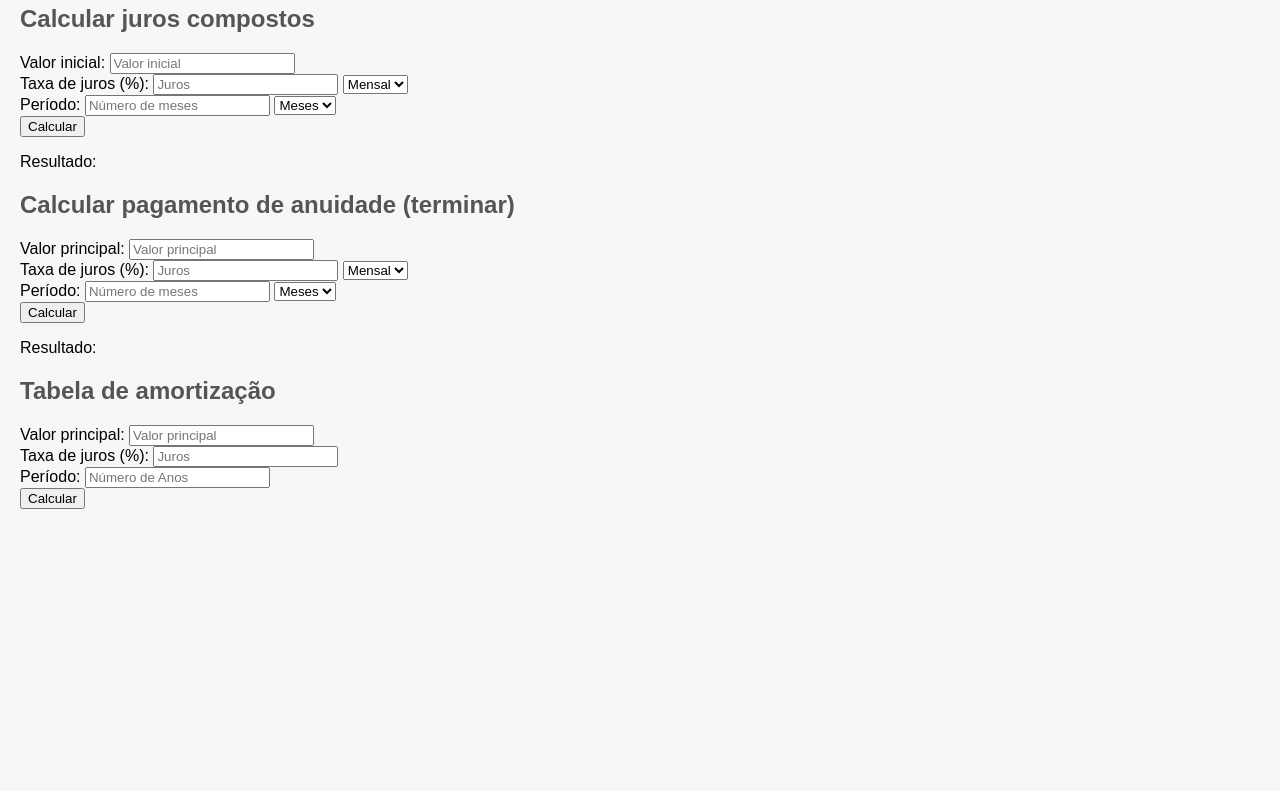
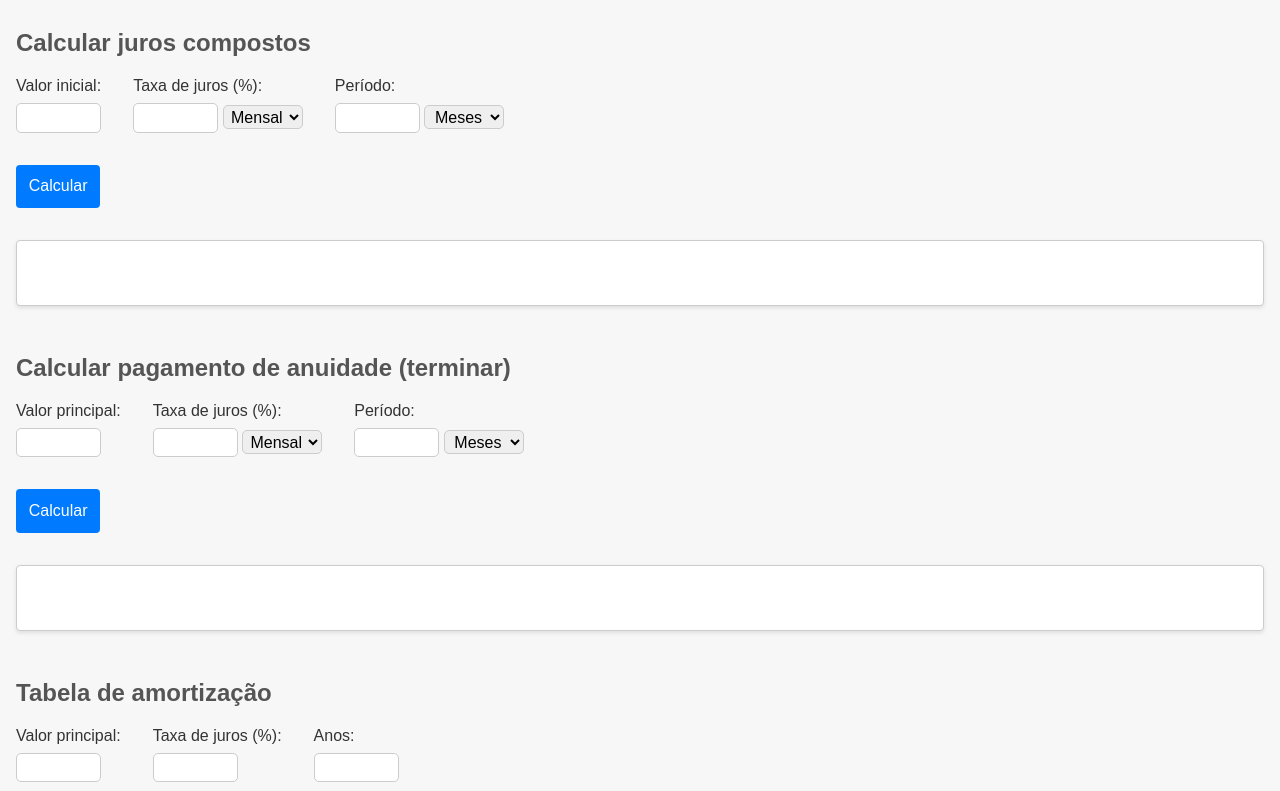
Before and after one commit to caetano-dev/Financial-Analysis, a website with bundled scripts: page index.html in a window 1280 px wide. Shown: the part 93-884 px from the top of the page. Before the commit the page ends 800 px from the top, so only its background shows below. Built offline with nearby package versions, Linux system fonts and the light colour scheme.

Commit message:
adding css

```diff
--- a/index.html
+++ b/index.html
@@ -12,13 +12,14 @@
 
 <section class="interest-container">
     <h2>Calcular juros compostos</h2>
+    <div class="input-container">
     <div class="input-group">
         <label for="principal" class="input-label">Valor inicial:</label>
-        <input type="number" id="principal" class="input-field" placeholder="Valor inicial">
+        <input type="number" id="principal" class="input-field">
     </div>
     <div class="input-group">
         <label for="interestRate" class="input-label">Taxa de juros (%):</label>
-        <input type="number" id="interestRate" class="input-field" placeholder="Juros">
+        <input type="number" id="interestRate" class="input-field">
         <select id="interestFrequency" class="input-field">
             <option value="monthly">Mensal</option>
             <option value="annually">Anual</option>
@@ -26,27 +27,29 @@
     </div>
     <div class="input-group">
         <label for="periods" class="input-label">Período:</label>
-        <input type="number" id="periods" class="input-field" placeholder="Número de meses">
+        <input type="number" id="periods" class="input-field">
         <select id="period-type" class="input-field">
             <option value="meses">Meses</option>
             <option value="anos">Anos</option>
         </select>
     </div>
+</div>
     <button class="btn" id="calculate-compound-interest-btn">Calcular</button>
     <div class="results">
-        <p>Resultado:</p>
         <strong class="interest-result"></strong>
     </div>
 </section>
+
 <section class="annuity-container">
     <h2>Calcular pagamento de anuidade (terminar)</h2>
+    <div class="input-container">
     <div class="input-group">
         <label for="annuityPrincipal" class="input-label">Valor principal:</label>
-        <input type="number" id="annuityPrincipal" class="input-field" placeholder="Valor principal">
+        <input type="number" id="annuityPrincipal" class="input-field">
     </div>
     <div class="input-group">
         <label for="annuityInterestRate" class="input-label">Taxa de juros (%):</label>
-        <input type="number" id="annuityInterestRate" class="input-field" placeholder="Juros">
+        <input type="number" id="annuityInterestRate" class="input-field">
         <select id="annuityInterestFrequency" class="input-field">
             <option value="monthly">Mensal</option>
             <option value="annually">Anual</option>
@@ -54,31 +57,34 @@
     </div>
     <div class="input-group">
         <label for="annuityPeriods" class="input-label">Período:</label>
-        <input type="number" id="annuityPeriods" class="input-field" placeholder="Número de meses">
+        <input type="number" id="annuityPeriods" class="input-field">
         <select id="annuityPeriodType" class="input-field">
             <option value="meses">Meses</option>
             <option value="anos">Anos</option>
         </select>
     </div>
+    </div>
     <button class="btn" id="calculate-annuity-payment-btn">Calcular</button>
     <div class="results">
-        <p>Resultado:</p>
         <strong class="annuity-result"></strong>
     </div>
 </section>
+
 <section class="amortization-container">
     <h2>Tabela de amortização</h2>
+    <div class="input-container">
     <div class="input-group">
         <label for="amortizationPrincipal" class="input-label">Valor principal:</label>
-        <input type="number" id="amortizationPrincipal" class="input-field" placeholder="Valor principal">
+        <input type="number" id="amortizationPrincipal" class="input-field">
     </div>
     <div class="input-group">
         <label for="amortizationInterestRate" class="input-label">Taxa de juros (%):</label>
-        <input type="number" id="amortizationInterestRate" class="input-field" placeholder="Juros">
+        <input type="number" id="amortizationInterestRate" class="input-field">
     </div>
     <div class="input-group">
-        <label for="amortizationPeriods" class="input-label">Período:</label>
-        <input type="number" id="amortizationPeriods" class="input-field" placeholder="Número de Anos">
+        <label for="amortizationPeriods" class="input-label">Anos:</label>
+        <input type="number" id="amortizationPeriods" class="input-field">
+    </div>
     </div>
     <button class="btn" id="calculate-amortization-btn">Calcular</button>
     <div class="results">
@@ -86,6 +92,7 @@
     </div>
 </section>
 
+<script src="https://cdn.jsdelivr.net/npm/chart.js"></script>
 <script type="module" src="./index.js"></script>
 
 </html>
--- a/index.js
+++ b/index.js
@@ -1,4 +1,4 @@
-import Chart from 'chart.js';
+//import Chart from 'chart.js';
 
 import {
   compoundInterest,
@@ -37,7 +37,7 @@ function calculateCompoundInterest() {
   let resultElement = document.querySelector(".interest-result");
   resultElement.textContent = `Após ${periods} ${periodType}, o montante será de R$ ${compoundInterestResult}. Seu lucro será de R$ ${(
     compoundInterestResult - principal
-  ).toFixed(2)}`;
+  ).toFixed(2)}.`;
 }
 
 function calculateAnnuityPayment() {
@@ -92,6 +92,13 @@ function calculateAmortizationSchedule() {
   var interestData = schedule.map((entry) => entry.interestPaid);
   var periodsData = schedule.map((entry) => entry.period);
   var remainingData = schedule.map((entry) => entry.remainingBalance);
+    // Scroll the page to the bottom after a delay of 0.5 seconds
+    setTimeout(() => {
+      window.scrollTo({
+        top: document.body.scrollHeight,
+        behavior: "smooth"
+      });
+    }, 500);
 
   renderChart(principalData, interestData, periodsData, remainingData);
 }
--- a/styles/index.css
+++ b/styles/index.css
@@ -1,46 +1,75 @@
 body {
   font-family: Arial, sans-serif;
   margin: 0;
-    padding: 20px;
+  padding: 1rem;
   background-color: #f7f7f7;
 }
 
 h1 {
   text-align: center;
   color: #333;
-    margin-bottom: 20px;
+  margin-bottom: 2rem;
 }
 
 h2 {
   color: #555;
+  margin-top: 3rem;
 }
 
-  ul {
-    list-style-type: none;
-    padding: 0;
-    margin: 0;
+.input-container {
+  display: flex;
+  align-items: center;
+  justify-content: flex-start;
 }
 
-  li {
-    margin-bottom: 10px;
+.input-group {
+  margin:0 2rem 2rem 0;
 }
 
-  a {
+.input-label {
   display: block;
-    padding: 10px;
-    background-color: #fff;
+  margin-bottom: .5rem;
+  color: #333;
+}
+
+.input-field {
+  width: 5em;
+  height: 1.5em;
+  padding: .1rem;
   border: 1px solid #ccc;
-    color: #333;
-    text-decoration: none;
+  border-radius: 5px;
+  font-size: 1em;
+  text-align: center;
+}
+
+.btn {
+  display: inline-block;
+  padding: .8em .8em;
+  background-color: #007bff;
+  color: #fff;
+  border: none;
+  border-radius: 4px;
+  font-size: 1em;
+  cursor: pointer;
   transition: background-color 0.3s ease;
 }
 
-  a:hover {
-    background-color: #f5f5f5;
+.btn:hover {
+  background-color: #0056b3;
 }
 
-.results{
-  width: 50rem;
+.results {
+  margin-top: 2em;
+  padding: 2em;
+  height: auto;
+  background-color: #fff;
+  border: 1px solid #ccc;
+  border-radius: 4px;
+  box-shadow: 0 2px 4px rgba(0, 0, 0, 0.1);
+}
 
-
+@media screen and (max-width: 600px) {
+  .container {
+    padding: 1em;
   }
+}
```
Lines whose indentation alone changed are shown as unchanged.
